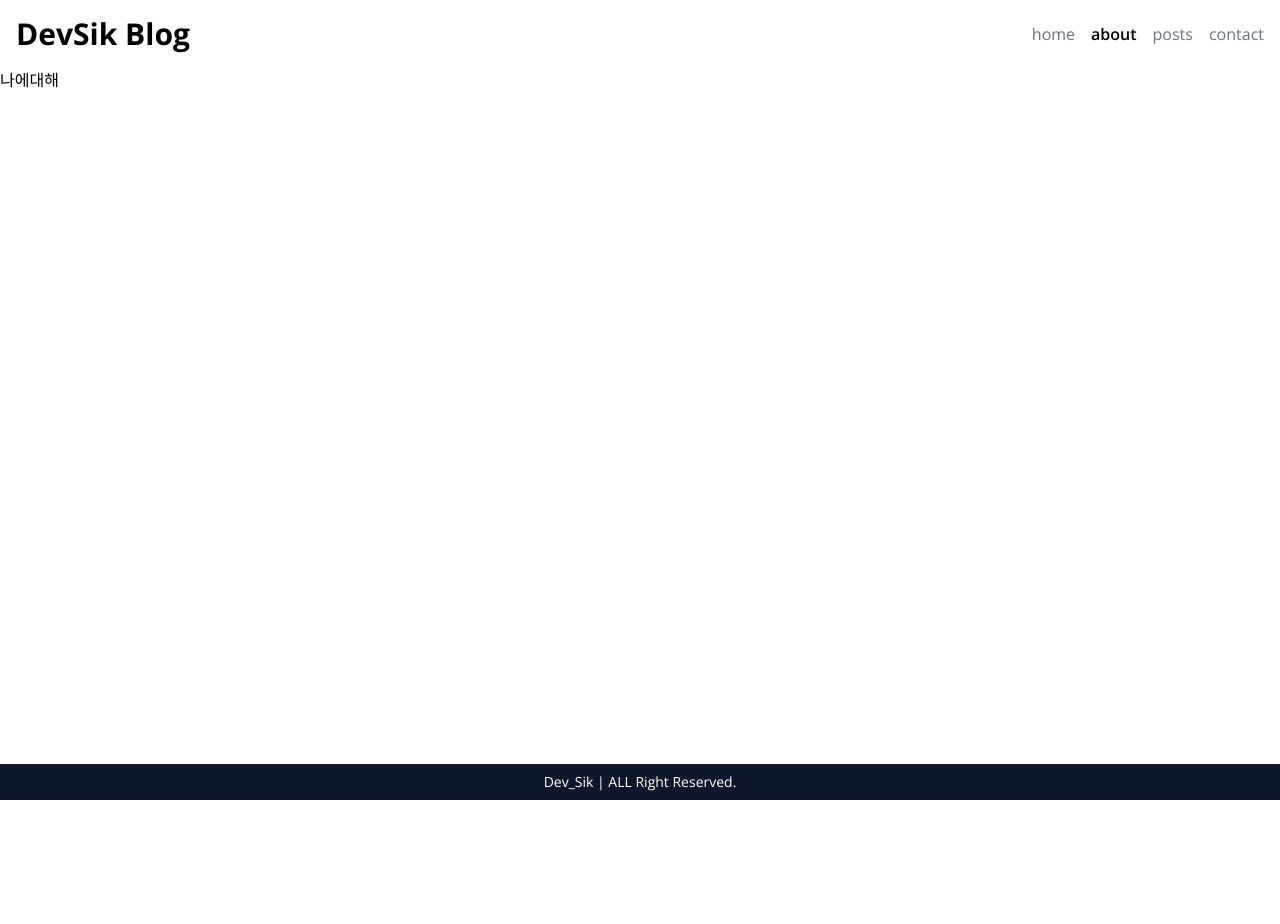
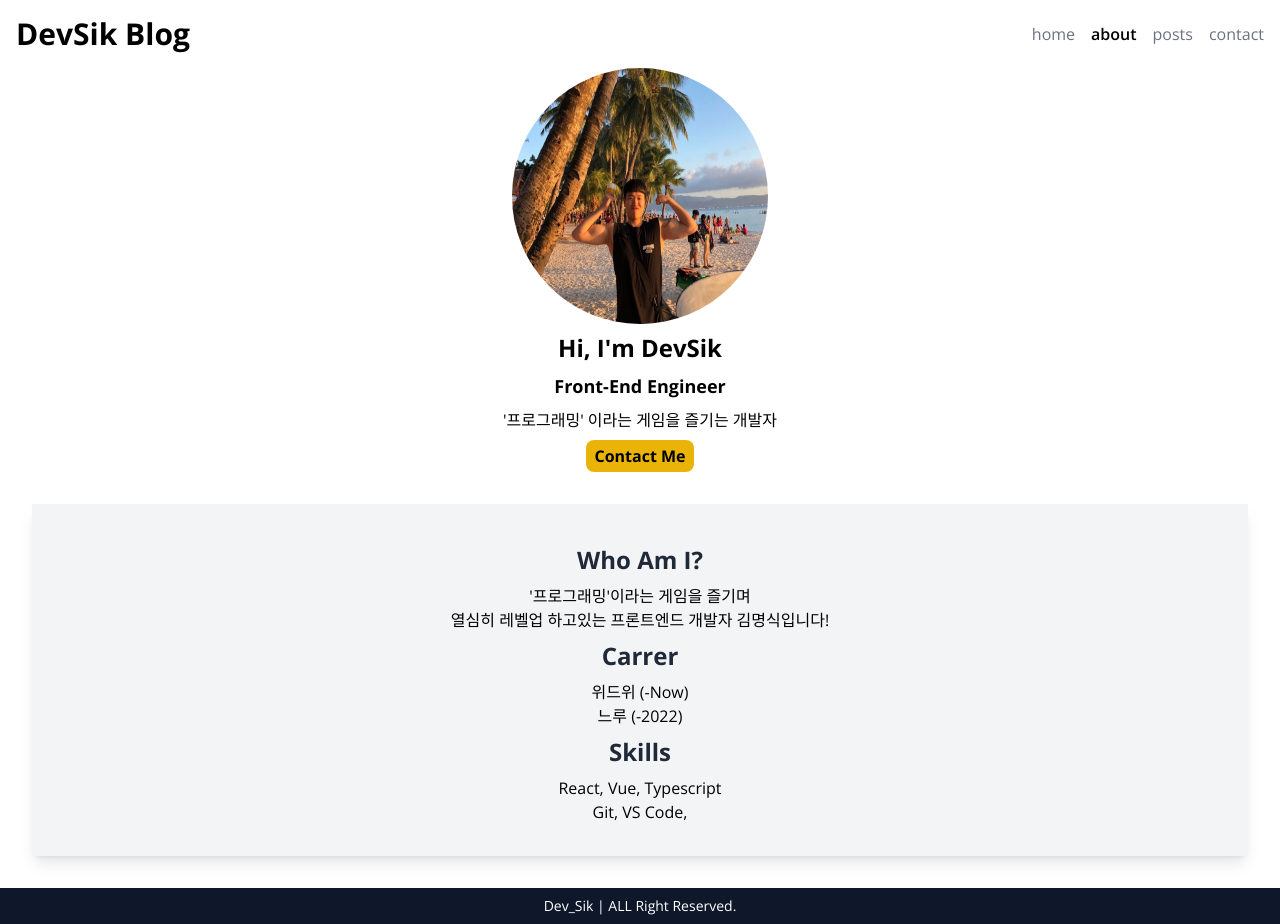
Before and after one commit to M-Sik/Next.js-13-Blog, a Next.js app: page /about in a window 1280 px wide. Before the commit the page ends 800 px from the top, so only its background shows below. Built offline with nearby package versions, Linux system fonts and the light colour scheme.

Commit message:
[design] about 페이지 구현

```diff
--- a/src/app/about/page.tsx
+++ b/src/app/about/page.tsx
@@ -1,5 +1,30 @@
+import Profile from '@/components/Profile';
 import React from 'react';
 
+const TITLE_CLASS = 'text-2xl font-bold text-gray-800 my-2';
+
 export default function AboutPage() {
-  return <div>나에대해</div>;
+  return (
+    <>
+      <Profile />
+      <section className=" bg-gray-100 shadow-lg p-8 m-8 text-center">
+        <h2 className={TITLE_CLASS}>Who Am I?</h2>
+        <p>
+          {"'프로그래밍'이라는 게임을 즐기며"} <br />
+          열심히 레벨업 하고있는 프론트엔드 개발자 김명식입니다!
+        </p>
+        <h2 className={TITLE_CLASS}>Carrer</h2>
+        <p>
+          위드위 (-Now) <br />
+          느루 (-2022)
+        </p>
+        <h2 className={TITLE_CLASS}>Skills</h2>
+        <p>
+          React, Vue, Typescript
+          <br />
+          Git, VS Code,
+        </p>
+      </section>
+    </>
+  );
 }
```
